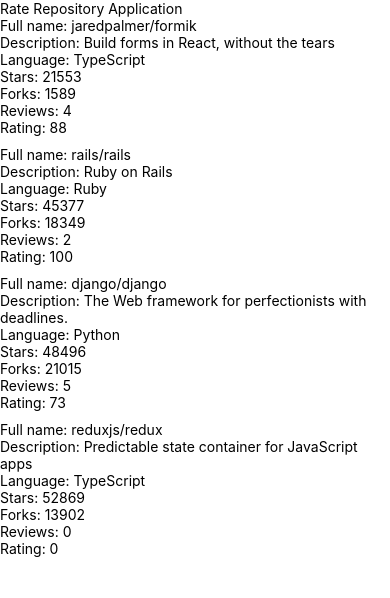
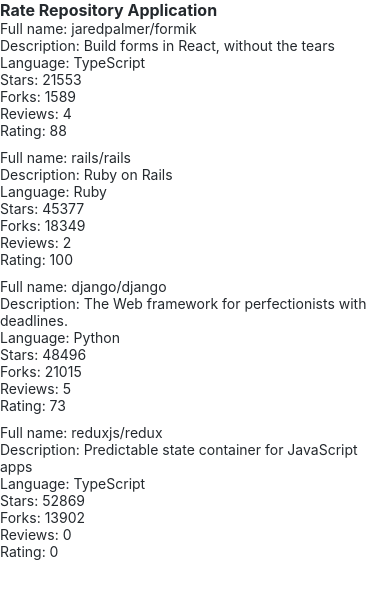
Before and after one commit to FlorBergesio/Rate-repository-app---FullStackOpen, a React Native app: screen / in a window 390 px wide. Shown: the top 598 px of the page. Built offline with nearby package versions, Linux system fonts and the light colour scheme.

Commit message:
Added global styling for text

```diff
--- a/src/components/Main.jsx
+++ b/src/components/Main.jsx
@@ -1,6 +1,7 @@
 import React from 'react';
 import Constants from 'expo-constants';
-import { Text, StyleSheet, View } from 'react-native';
+import { StyleSheet, View } from 'react-native';
+import Text from './Text';
 import RepositoryList from './RepositoryList';
 
 const styles = StyleSheet.create({
@@ -14,7 +15,7 @@
 const Main = () => {
   return (
     <View style={styles.container}>
-      <Text>Rate Repository Application</Text>
+      <Text fontWeight="bold" fontSize="subheading">Rate Repository Application</Text>
       <RepositoryList />
     </View>
   );
--- a/src/components/RepositoryItem.jsx
+++ b/src/components/RepositoryItem.jsx
@@ -1,5 +1,6 @@
 import React from 'react';
-import { View, Text } from 'react-native';
+import { View } from 'react-native';
+import Text from './Text';
 
 const RepositoryItem = ( { item } ) => {
     return (
--- /dev/null
+++ b/src/components/Text.jsx
@@ -0,0 +1,40 @@
+import React from 'react';
+import { Text as NativeText, StyleSheet } from 'react-native';
+
+import theme from '../theme';
+
+const styles = StyleSheet.create({
+  text: {
+    color: theme.colors.textPrimary,
+    fontSize: theme.fontSizes.body,
+    fontFamily: theme.fonts.main,
+    fontWeight: theme.fontWeights.normal,
+  },
+  colorTextSecondary: {
+    color: theme.colors.textSecondary,
+  },
+  colorPrimary: {
+    color: theme.colors.primary,
+  },
+  fontSizeSubheading: {
+    fontSize: theme.fontSizes.subheading,
+  },
+  fontWeightBold: {
+    fontWeight: theme.fontWeights.bold,
+  },
+});
+
+const Text = ({ color, fontSize, fontWeight, style, ...props }) => {
+  const textStyle = [
+    styles.text,
+    color === 'textSecondary' && styles.colorTextSecondary,
+    color === 'primary' && styles.colorPrimary,
+    fontSize === 'subheading' && styles.fontSizeSubheading,
+    fontWeight === 'bold' && styles.fontWeightBold,
+    style,
+  ];
+
+  return <NativeText style={textStyle} {...props} />;
+};
+
+export default Text;
--- /dev/null
+++ b/src/theme.js
@@ -0,0 +1,20 @@
+const theme = {
+    colors: {
+        textPrimary: '#24292e',
+        textSecondary: '#586069',
+        primary: '#0366d6',
+    },
+    fontSizes: {
+        body: 14,
+        subheading: 16,
+    },
+    fonts: {
+        main: 'System',
+    },
+    fontWeights: {
+        normal: '400',
+        bold: '700',
+    },
+};
+
+export default theme;
```
